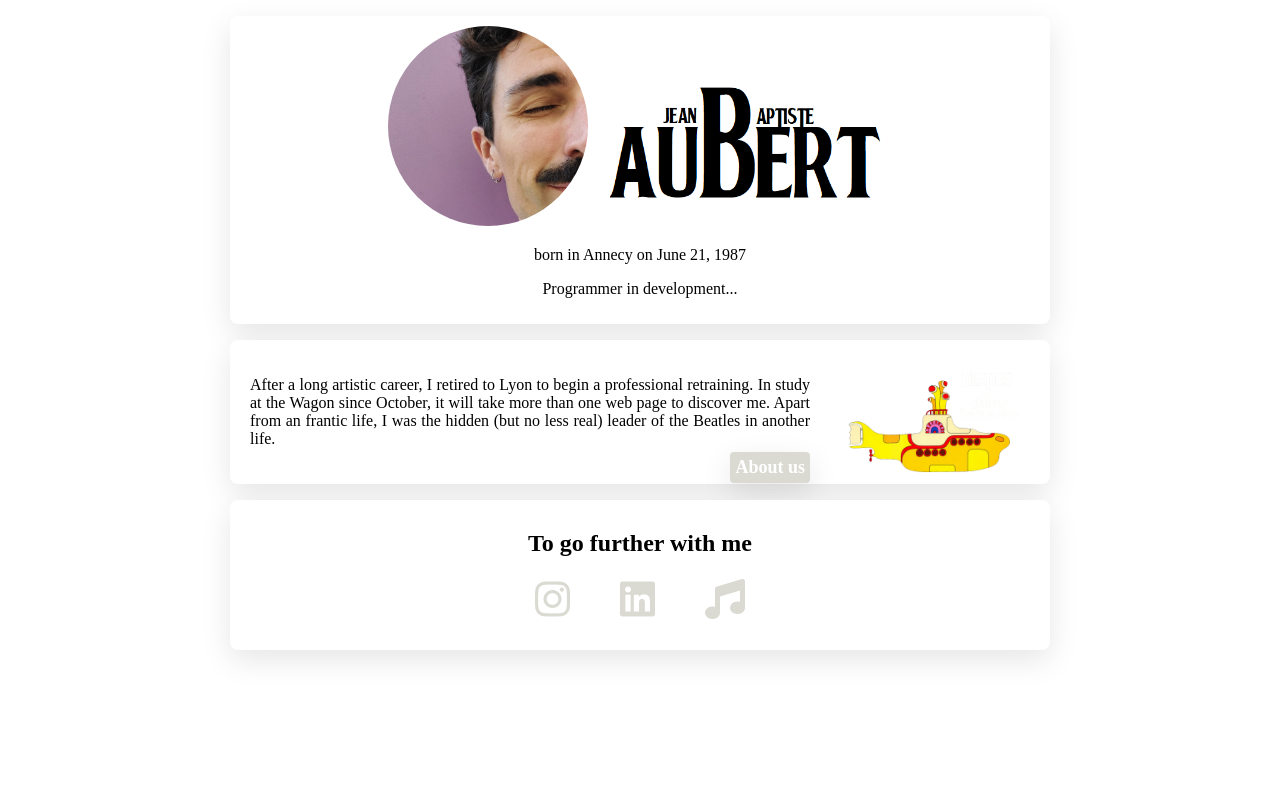
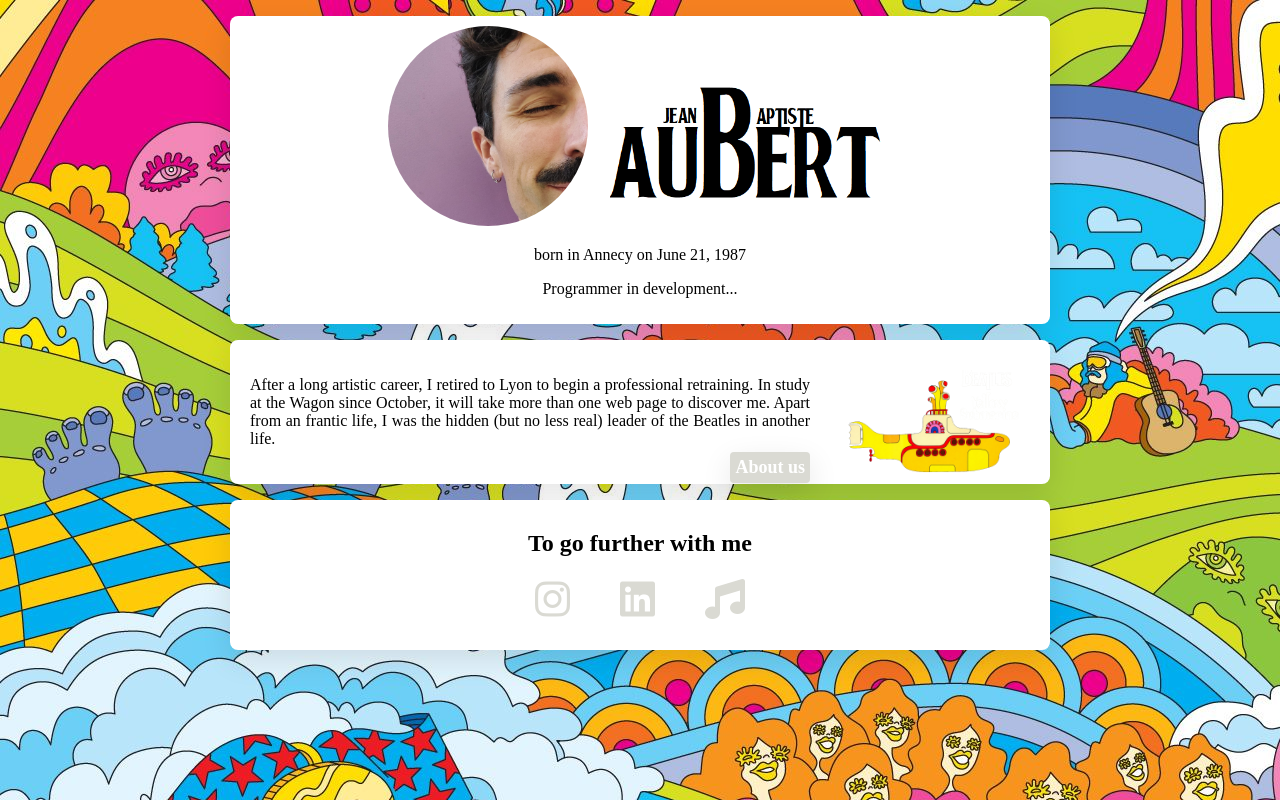
Before and after one commit to Jean-Baptiste-Aubert/profile, a plain HTML site: page index.html in a window 1280 px wide. Drawn offline with Linux system fonts and the light colour scheme; the site is published under a folder, as on GitHub Pages, so addresses that start at the root find nothing; a web font is replaced by a local one.

Commit message:
Update style.css

```diff
--- a/style.css
+++ b/style.css
@@ -14,7 +14,7 @@
 
 
 body {
-  background-image: url(/images/17149205.jpg);
+  background-image: url(images/17149205.jpg);
 }
 
 div {
```
